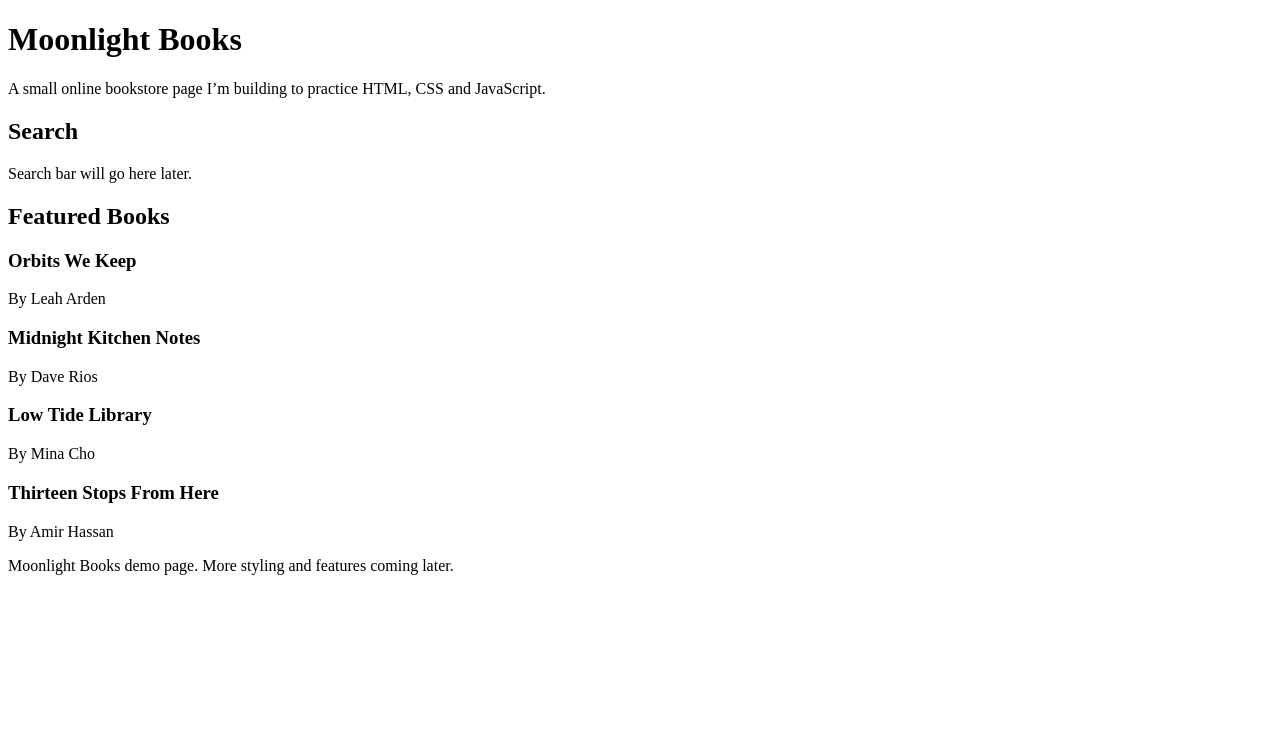
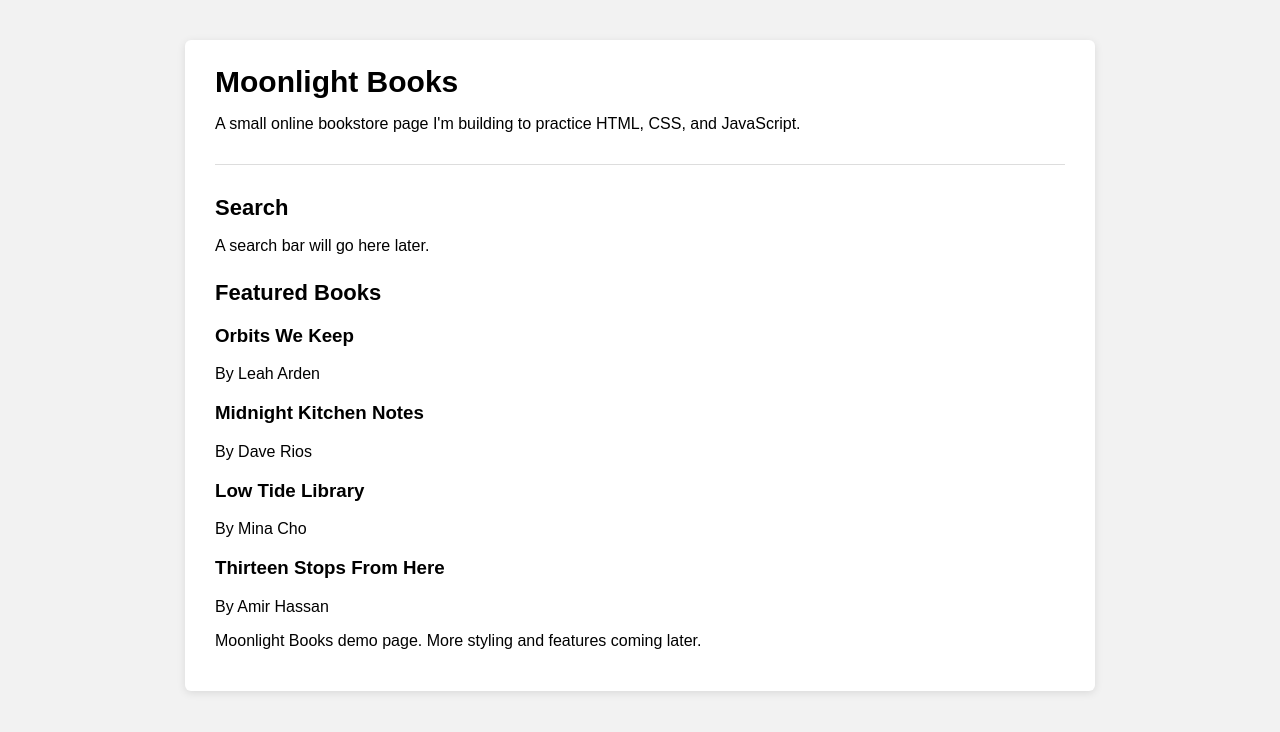
Before and after one commit to gamerciar94/bookstore-html-css-js, a plain HTML site: page index.html in a window 1280 px wide. Drawn offline with Linux system fonts and the light colour scheme.

Commit message:
Add basic CSS layout (centered container, background, spacing)

```diff
--- a/index.html
+++ b/index.html
@@ -3,17 +3,61 @@
 <head>
   <meta charset="UTF-8">
   <title>Moonlight Books</title>
+
+  <style>
+    /* Basic global styles */
+    body {
+      font-family: Arial, sans-serif;
+      background-color: #f2f2f2; /* Light gray background */
+      margin: 0;
+      padding: 0;
+    }
+
+    /* Centered page container */
+    .page {
+      max-width: 850px;
+      background-color: #ffffff;
+      margin: 40px auto;
+      padding: 25px 30px;
+      border-radius: 6px;
+      box-shadow: 0 2px 8px rgba(0, 0, 0, 0.1);
+    }
+
+    /* Header section */
+    header {
+      border-bottom: 1px solid #ddd;
+      padding-bottom: 15px;
+      margin-bottom: 30px;
+    }
+
+    h1 {
+      margin: 0 0 5px 0;
+      font-size: 30px;
+    }
+
+    h2 {
+      margin: 25px 0 10px;
+      font-size: 22px;
+    }
+
+    article {
+      margin-bottom: 15px;
+    }
+
+  </style>
 </head>
+
 <body>
+  <div class="page">
     <header>
       <h1>Moonlight Books</h1>
-    <p>A small online bookstore page I’m building to practice HTML, CSS and JavaScript.</p>
+      <p>A small online bookstore page I'm building to practice HTML, CSS, and JavaScript.</p>
     </header>
 
     <main>
       <section>
         <h2>Search</h2>
-      <p>Search bar will go here later.</p>
+        <p>A search bar will go here later.</p>
       </section>
 
       <section>
@@ -38,11 +82,13 @@
           <h3>Thirteen Stops From Here</h3>
           <p>By Amir Hassan</p>
         </article>
+
       </section>
     </main>
 
     <footer>
       <p>Moonlight Books demo page. More styling and features coming later.</p>
     </footer>
+  </div>
 </body>
 </html>
```
Lines whose indentation alone changed are shown as unchanged.
